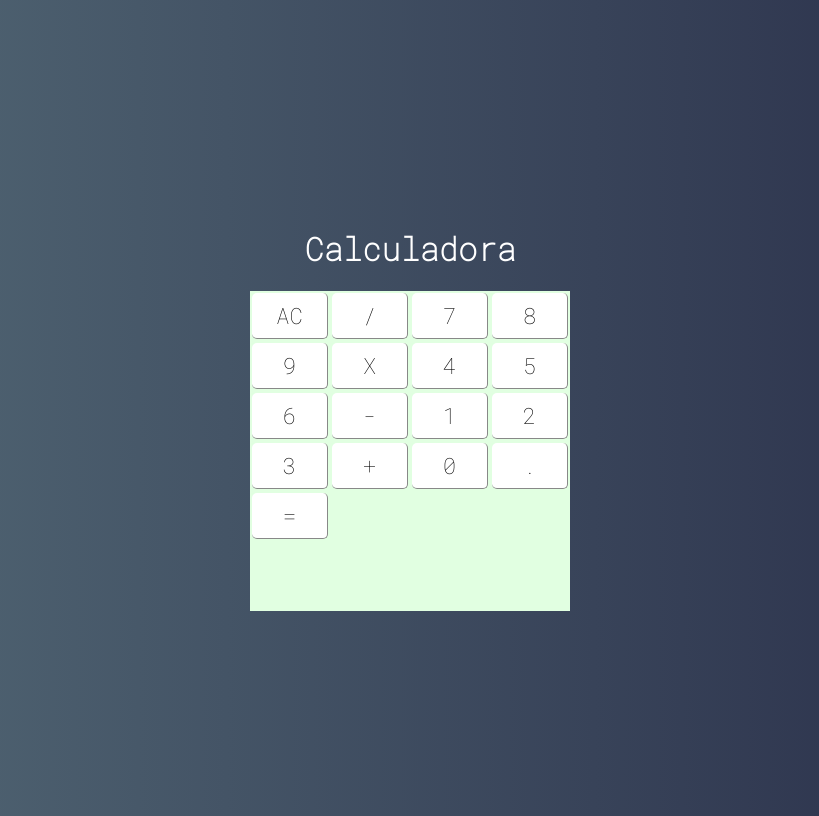
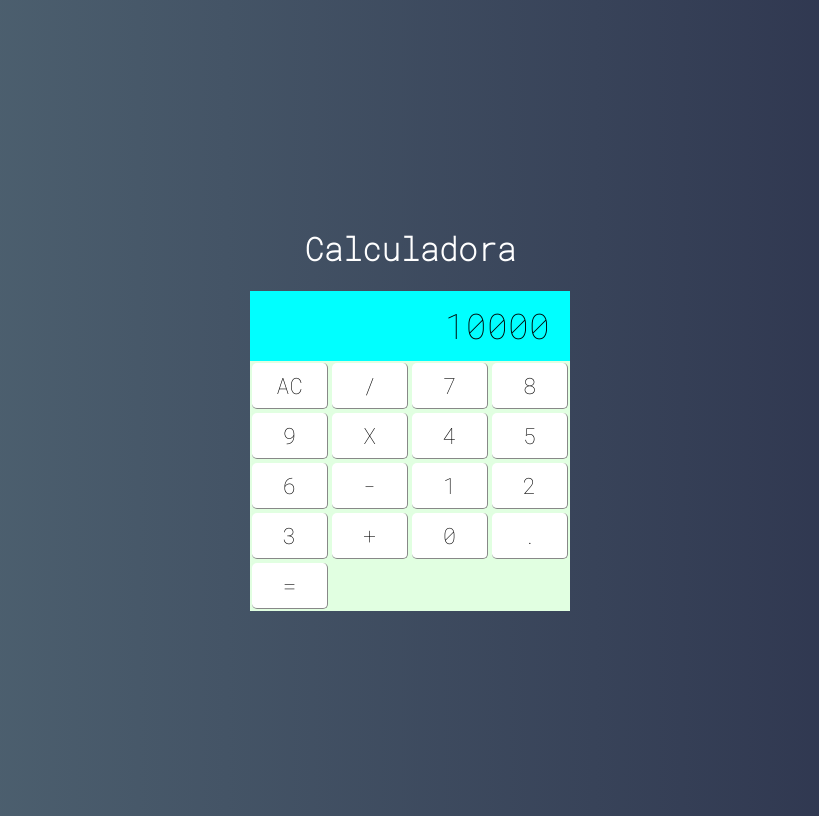
Before and after one commit to Anderlan-Nunes/react, a React (Create React App) app in the folder calculadora/: page / in a window 1280 px wide. Shown: the whole page, without its empty margins (230-1049 px from the left). Built offline with nearby package versions, Linux system fonts and the light colour scheme.

Commit message:
trabalhando com display grid e flex no component display

```diff
--- a/calculadora/src/components/Button.jsx
+++ b/calculadora/src/components/Button.jsx
@@ -2,6 +2,6 @@ import './Button.css'
 
 export default props => {
     return(
-            <button className='button'>{props.label}</button>
+        <button className='button'>{props.label}</button>
     )
 }
--- /dev/null
+++ b/calculadora/src/components/Display.css
@@ -0,0 +1,16 @@
+.display {
+    grid-column: span 4;
+    color: black;
+    background-color: aqua;
+
+    display: flex;
+    justify-content: flex-end; /* o txt ficar no final*/
+    align-items: center; /*aliamento da altura*/
+    padding: 20px;
+    font-size: 2.2em;
+    overflow: hidden;
+}
+
+/*
+overflow: hidden;
+para nao deixar empurrar os botoes alem do nesc ja que aumentou a fonte, qndo aumento o tamanho da fonte ele empurra aumenta o tamanho da div com isso ele nao deixa mudar o tamanho da div*/
--- /dev/null
+++ b/calculadora/src/components/Display.jsx
@@ -0,0 +1,8 @@
+import './Display.css';
+
+export default props => {
+
+    return(
+        <div className='display'>{props.displayValue}</div>
+    )
+}
--- a/calculadora/src/index.js
+++ b/calculadora/src/index.js
@@ -8,8 +8,7 @@ const root = ReactDOM.createRoot(document.getElementById('root'));
 root.render(
   <React.StrictMode>
     <div>
-      <h1>Calculadora
-      </h1>
+      <h1>Calculadora</h1>
       <Calculator />
     </div>
   </React.StrictMode>
--- a/calculadora/src/main/Calculator.css
+++ b/calculadora/src/main/Calculator.css
@@ -5,6 +5,8 @@
     overflow: hidden; /* tudo q tiver alem da calculador vai ficar invisivel*/
     display: grid;
     grid-template-columns: repeat(4, 25%);/* dividindo em 4 colunas e cada coluna ocupa 25% do espaco*/
-    grid-template-rows: 50px 50px 50px 50px 50px;/* cada uma das 5 linhas possui 50px de altura*/
+    grid-template-rows: 1fr 50px 50px 50px 50px 50px;/* cada uma das 5 linhas possui 50px de altura*/
 
 }
+
+/*1fr um fragmento porque ele vai pegar o restante disponivel na tela*/
--- a/calculadora/src/main/Calculator.jsx
+++ b/calculadora/src/main/Calculator.jsx
@@ -1,12 +1,15 @@
 import './Calculator.css'
 
 import { Component } from 'react'
+
 import Button from '../components/Button'
+import Display from '../components/Display'
 
 export default class Calculator extends Component {
     render() {
         return (
             <div className='calculator'>
+                <Display displayValue={10000}/>
                 <Button label='AC'/>
                 <Button label='/'/>
                 <Button label='7'/>
```
